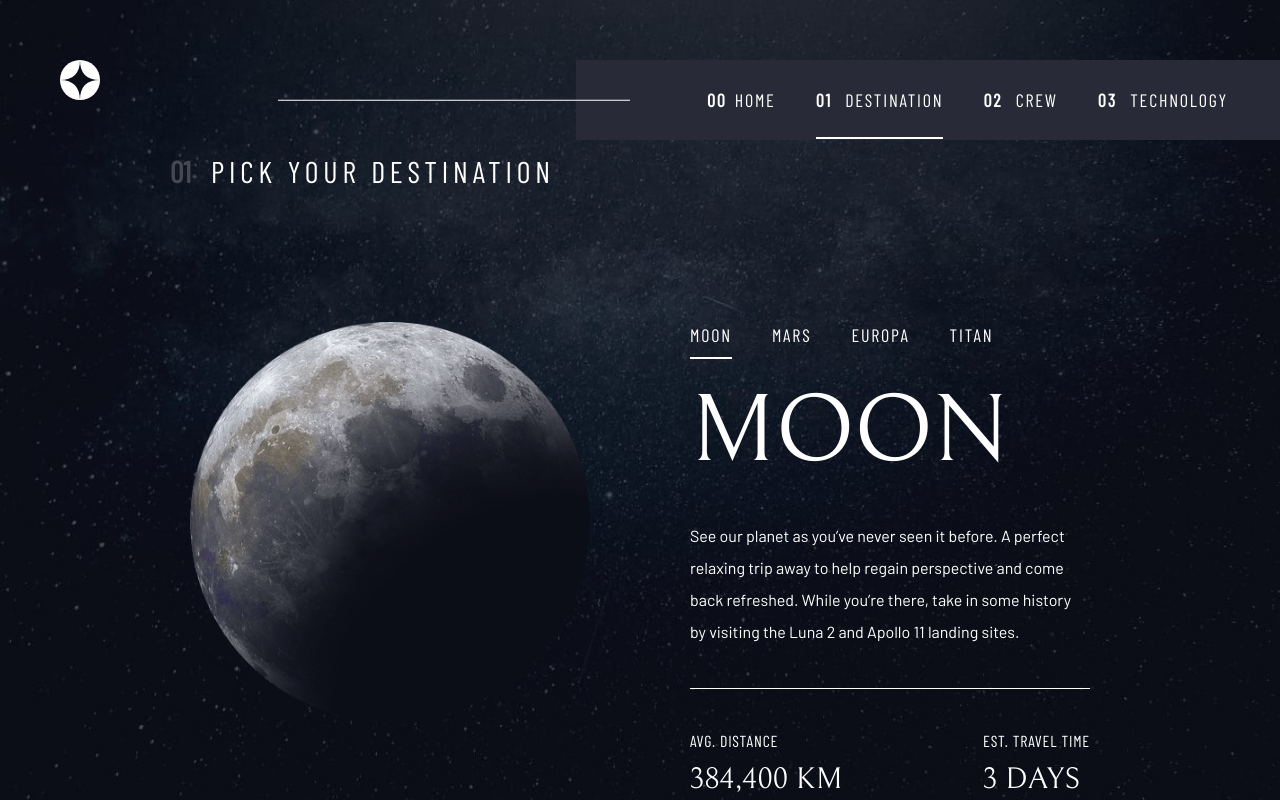
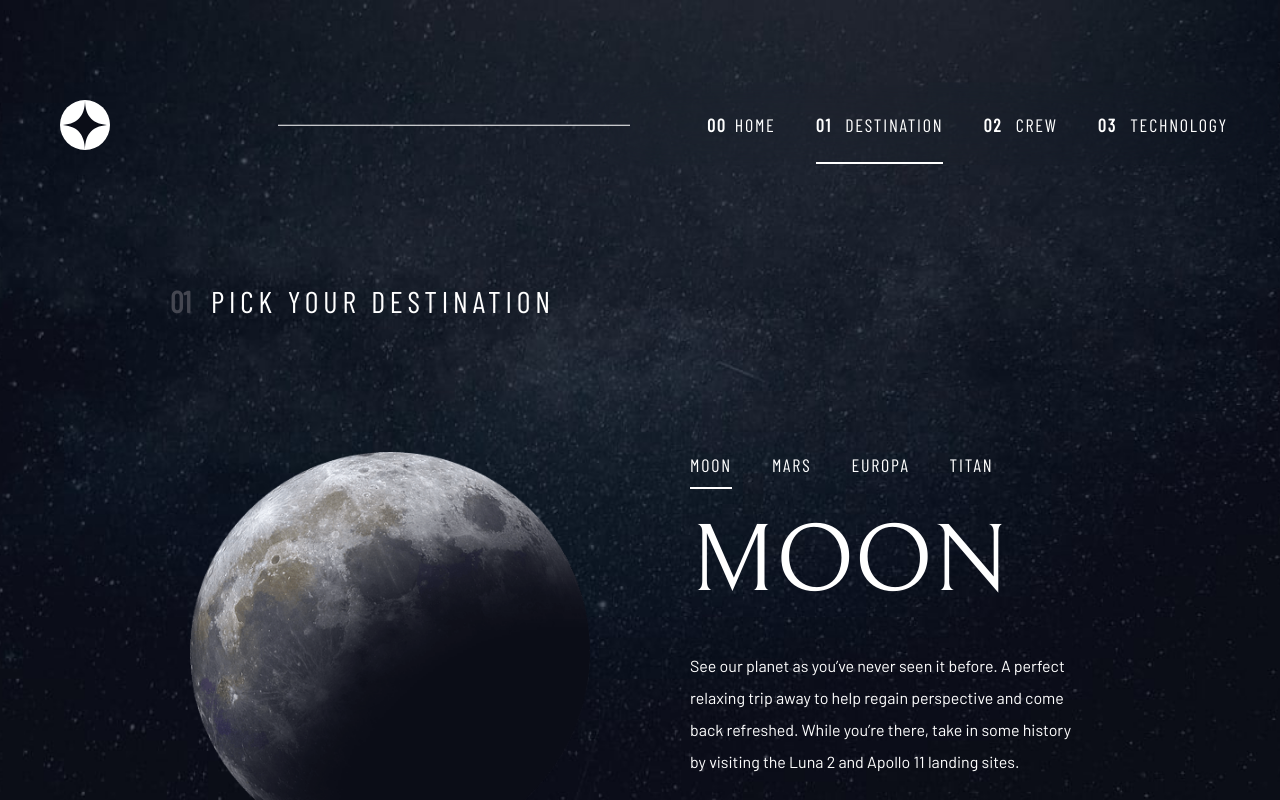
Before and after one commit to Abdul-Saidat/Space-Tourism-Website, a React (Vite) app: page /#/Destination in a window 1280 px wide. Shown: the top 800 px of the page. Built offline with nearby package versions, Linux system fonts and the light colour scheme.

Commit message:
fixed mobile nav issues

```diff
--- a/src/components/mobile-navbar.tsx
+++ b/src/components/mobile-navbar.tsx
@@ -19,14 +19,14 @@ export const Navbar = () => {
           <button className="" onClick={handleClick}>
             <img
               src={Hamburger}
-              className="w-[28px] relative right-10 top-6"
+              className="mt-11 ml-53"
               alt="menu"
             />
           </button>
         )}
         {isOpen && (
-          <div className="z-50 w-[250px] h-[1050px] absolute mt-[-39px] right-[0px] text-white backdrop-blur-2xl">
-            <button className="absolute top-6 right-4" onClick={handleClose}>
+          <div className="z-50 w-[250px] fixed top-0 right-0 h-screen mt-0  text-white backdrop-blur-2xl">
+            <button className="absolute top-6 right-10" onClick={handleClose}>
               <img src={closebtn} alt="close-button" />
             </button>
 
--- a/src/layouts/layout.tsx
+++ b/src/layouts/layout.tsx
@@ -84,11 +84,11 @@ export const Layout = () => {
         }}
       >
         <div>
-          <header className="w-full flex justify-between items-center ">
+          <header className="w-full flex md:justify-between md:items-center ">
             <img
               src={logo}
               alt="website logo"
-              className="w-[40px] h-[40px] mt-10 mx-8 ml-10 lg:ml-15 lg:mt-10 md:mt-2"
+              className="w-[50px] h-[50px] mt-10 mx-8 ml-10 lg:ml-15 lg:mt-20 md:mt-2"
             />
             <Navbar />
             <div className="relative h-20">
@@ -101,11 +101,11 @@ export const Layout = () => {
                   : location.pathname === "/Home"
                   ? ` lg:backdrop-blur-2xl lg:bg-transparent md:bg-[#191c27] `
                   : location.pathname === "/Crew"
-                  ? "backdrop-blur-3xl bg-[#252831]"
+                  ? "backdrop-blur-3xl bg-transparent"
                   : location.pathname === "/Destination"
-                  ? "backdrop-blur-lg bg-[#282a37]"
+                  ? "backdrop-blur-2xl bg-transparent"
                   : location.pathname === "/Technology"
-                  ? "backdrop-blur-lg bg-[#1d1d29]"
+                  ? "backdrop-blur-3xl bg-[#1e1f2b]"
                   : ""
               }
 
--- a/src/pages/Destination.tsx
+++ b/src/pages/Destination.tsx
@@ -56,7 +56,7 @@ export const Destination = () => {
 
   return (
     <>
-      <section>
+      <section className="lg:py-20">
         <header className="text-center text-xl md:text-left lg:mx-[170px] md:mx-10 my-[50px] lg:text-[30px] tracking-[0.3rem] font-['BarlowCondensed']">
           <span className=" text-[#454751] font-extrabold tracking-normal mr-5">
             01
--- a/src/pages/Technology.tsx
+++ b/src/pages/Technology.tsx
@@ -56,7 +56,7 @@ export const Technology = () => {
   const content = data[activeIndex];
   return (
     <>
-      <section className="lg:py-10">
+      <section className="lg:py-25">
         <header className="text-xl mx-15 mt-15 md:mx-15  lg:mt-0 lg:mx-35 lg:text-[30px] tracking-[0.3rem] font-['BarlowCondensed']">
           <span className="text-[#454751] font-extrabold mr-3"> 03</span> SPACE LAUNCH 101
         </header>
```
